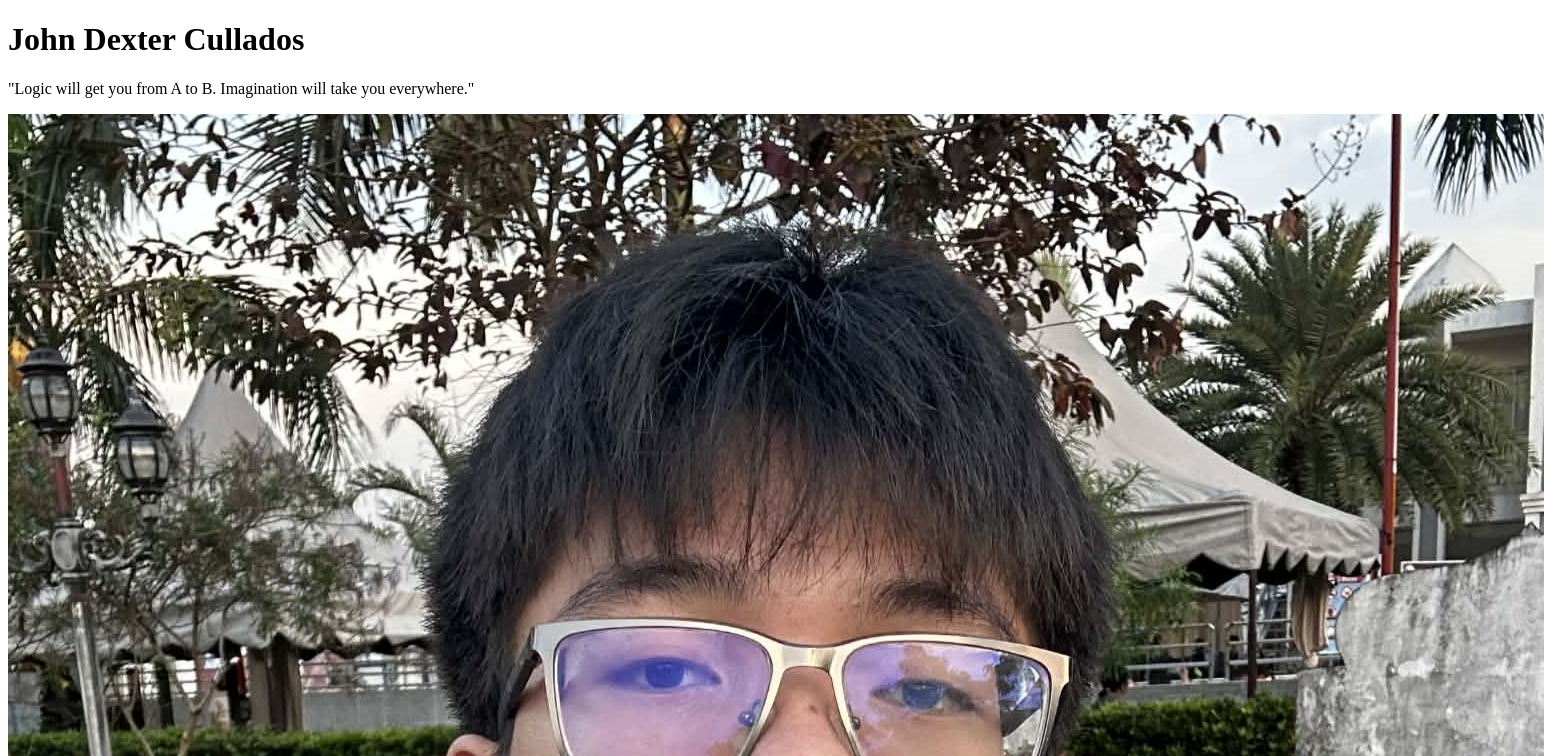
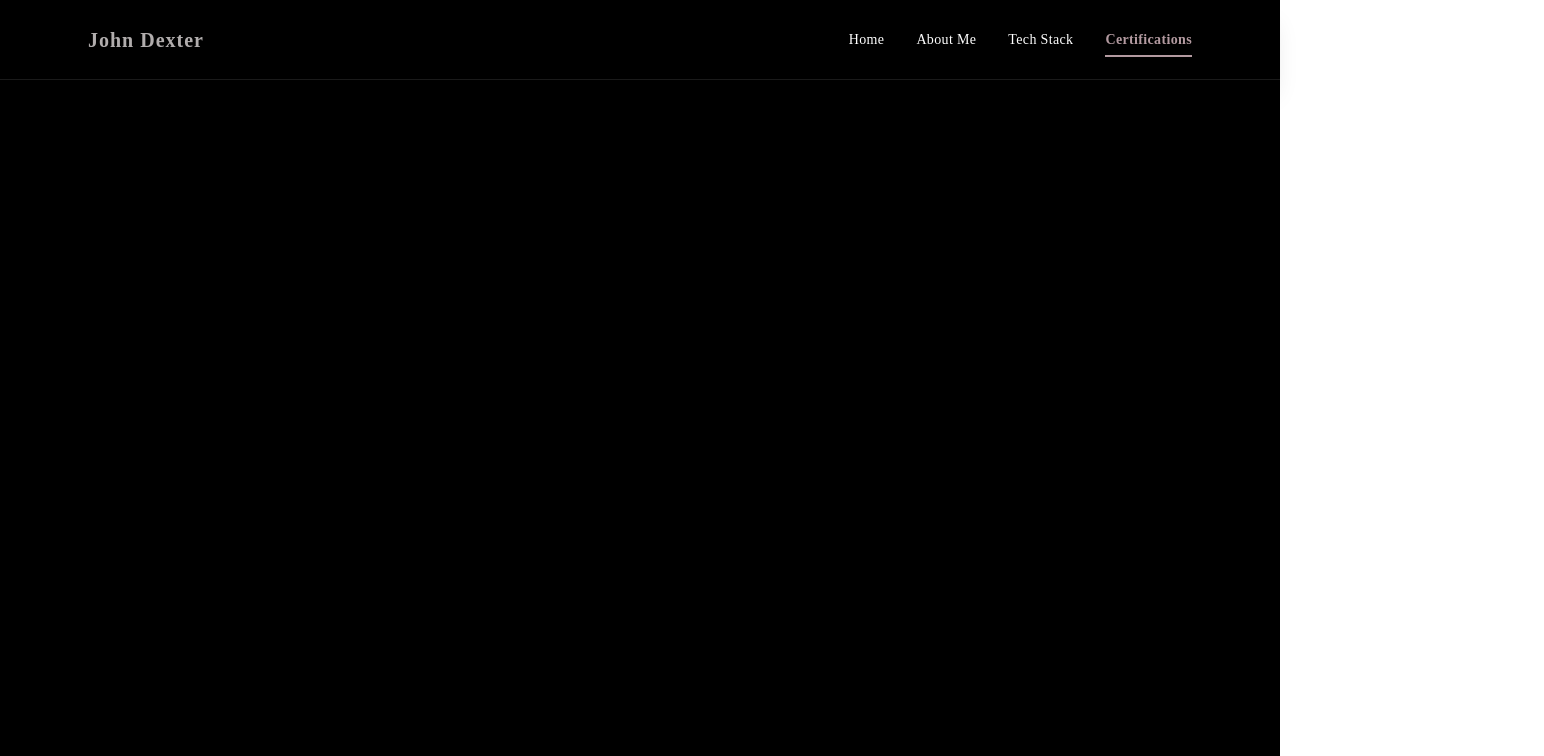
Before and after one commit to johndextercullados/portfolio-nuxt, a Nuxt app: page /certification in a window 1280 px wide. Shown: the top 756 px of the page, 1544 px wide, since content can reach past the window. Built offline with nearby package versions, Linux system fonts and the light colour scheme.

Commit message:
Add navigation bar component and fix styling issue

```diff
--- a/app/app.vue
+++ b/app/app.vue
@@ -1,21 +1,8 @@
 <template>
-    <div class="min-h-screen bg-black text-white">
+  <div class="min-h-screen bg-black text-white flex flex-col justify-between font-['Montserrat']">
+    <navigation-bar />
 
-        <main class="container mx-auto px-4 pt-24 pb-12">
+    <NuxtPage />
 
-            <h1 class="text-4xl font-bold font-['Montserrat']">
-                John Dexter Cullados
-            </h1>
-
-            <p class="text-lg italic mt-2 text-gray-400">
-                "Logic will get you from A to B. Imagination will take you everywhere."
-            </p>
-
-            <img src="/images/my-profile-image.jpeg"
-                alt="John Dexter Cullados"
-                class="rounded-full w-32 h-32 object-cover" />
-
-        </main>
-
-    </div>
+  </div>
 </template>
--- /dev/null
+++ b/app/components/navigation-bar.vue
@@ -0,0 +1,75 @@
+<template>
+    <nav
+        class="fixed top-0 left-0 w-full z-[999] h-20 bg-black text-white border-b border-white/10 shadow-xl flex items-center">
+        <div class="container mx-auto px-6 max-w-6xl flex justify-between items-center">
+
+            <!-- NICKNAME KO -->
+            <NuxtLink to="/"
+                class="text-xl font-bold font-['Montserrat'] tracking-wider text-[#b1adad] hover:opacity-80 transition-opacity">
+                <span class="hidden md:inline">John Dexter</span>
+                <span class="inline md:hidden">JD</span>
+            </NuxtLink>
+
+            <!-- DESKTOP NAVIGATION -->
+            <div class="hidden md:flex items-center">
+                <ul class="flex gap-8 font-['Montserrat'] text-sm tracking-wide font-medium">
+                    <li>
+                        <NuxtLink to="/" class="hover:text-[#b39aa0] transition-colors py-2"
+                            active-class="text-[#b39aa0] font-bold border-b-2 border-[#b39aa0]">
+                            Home
+                        </NuxtLink>
+                    </li>
+                    <li>
+                        <NuxtLink to="/about-me" class="hover:text-[#b39aa0] transition-colors py-2"
+                            active-class="text-[#b39aa0] font-bold border-b-2 border-[#b39aa0]">
+                            About Me
+                        </NuxtLink>
+                    </li>
+                    <li>
+                        <NuxtLink to="/tech-stack" class="hover:text-[#b39aa0] transition-colors py-2"
+                            active-class="text-[#b39aa0] font-bold border-b-2 border-[#b39aa0]">
+                            Tech Stack
+                        </NuxtLink>
+                    </li>
+                    <li>
+                        <NuxtLink to="/certification" class="hover:text-[#b39aa0] transition-colors py-2"
+                            active-class="text-[#b39aa0] font-bold border-b-2 border-[#b39aa0]">
+                            Certifications
+                        </NuxtLink>
+                    </li>
+                </ul>
+            </div>
+
+            <!-- HAMBURGER IN MOBILE -->
+            <div class="dropdown dropdown-end md:hidden">
+                <div tabindex="0" role="button" class="btn btn-ghost text-white" aria-label="Open navigation menu">
+                    <svg xmlns="http://www.w3.org/2000/svg" class="h-6 w-6" fill="none" viewBox="0 0 24 24"
+                        stroke="currentColor">
+                        <path stroke-linecap="round" stroke-linejoin="round" stroke-width="2"
+                            d="M4 6h16M4 12h16M4 18h16" />
+                    </svg>
+                </div>
+
+                <ul tabindex="0"
+                    class="dropdown-content menu p-3 shadow-2xl bg-black border border-white/10 rounded-xl w-52 text-white font-['Montserrat'] z-[1000] mt-3 space-y-1">
+                    <li class="border-b border-gray-700 pb-2 mb-1 px-2 text-xs font-bold text-gray-400">
+                        JD Portfolio
+                    </li>
+                    <li>
+                        <NuxtLink to="/" class="py-2 hover:text-[#b39aa0]">Home</NuxtLink>
+                    </li>
+                    <li>
+                        <NuxtLink to="/about-me" class="py-2 hover:text-[#b39aa0]">About Me</NuxtLink>
+                    </li>
+                    <li>
+                        <NuxtLink to="/tech-stack" class="py-2 hover:text-[#b39aa0]">Tech Stack</NuxtLink>
+                    </li>
+                    <li>
+                        <NuxtLink to="/certification" class="py-2 hover:text-[#b39aa0]">Certifications</NuxtLink>
+                    </li>
+                </ul>
+            </div>
+
+        </div>
+    </nav>
+</template>
--- a/app/pages/index.vue
+++ b/app/pages/index.vue
@@ -1,5 +1,8 @@
 <template>
     <main class="container mx-auto px-4 pt-24 pb-12">
-        <ProfileHero />
+
+        <!-- IMPORT FROM COMPONENTS -->
+        <profile />
+
     </main>
 </template>
--- a/nuxt.config.ts
+++ b/nuxt.config.ts
@@ -1,5 +1,16 @@
-// https://nuxt.com/docs/api/configuration/nuxt-config
+import tailwindcss from "@tailwindcss/vite";
+
 export default defineNuxtConfig({
-  compatibilityDate: '2025-07-15',
-  devtools: { enabled: true }
+  compatibilityDate: '2026-09-29',
+
+  devtools: { enabled: true },
+
+  css: ['~/assets/css/main.css'],
+
+
+  vite: {
+    plugins: [
+      tailwindcss() as any,
+    ],
+  },
 })
--- a/package.json
+++ b/package.json
@@ -13,5 +13,10 @@
     "nuxt": "^4.5.2",
     "vue": "^3.5.42",
     "vue-router": "^5.3.1"
+  },
+  "devDependencies": {
+    "@tailwindcss/vite": "^4.3.3",
+    "daisyui": "^5.7.50",
+    "tailwindcss": "^4.3.3"
   }
 }
```
Also changed, not shown: 1 other file (tests, documents, lock files or other folders).
